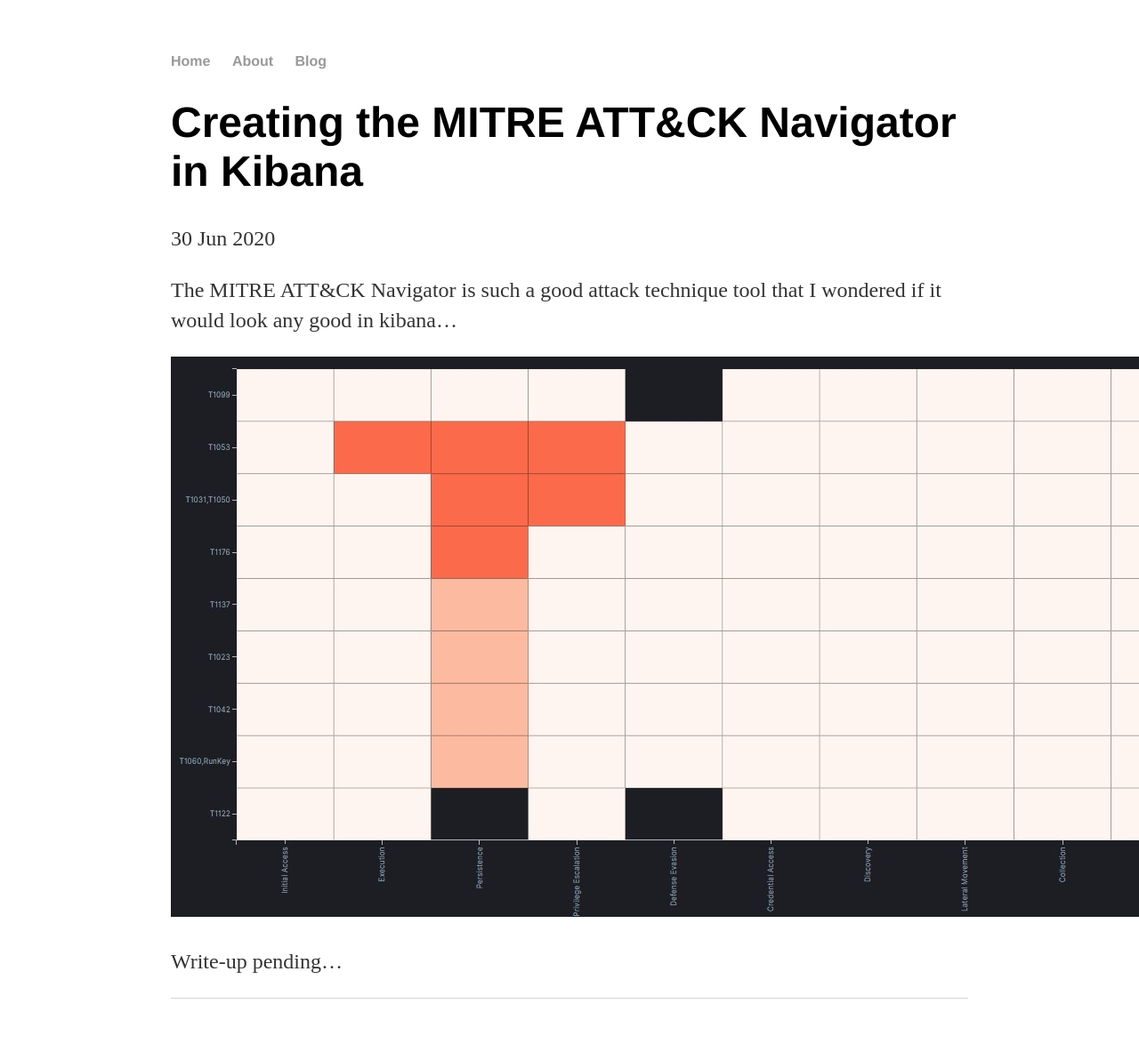
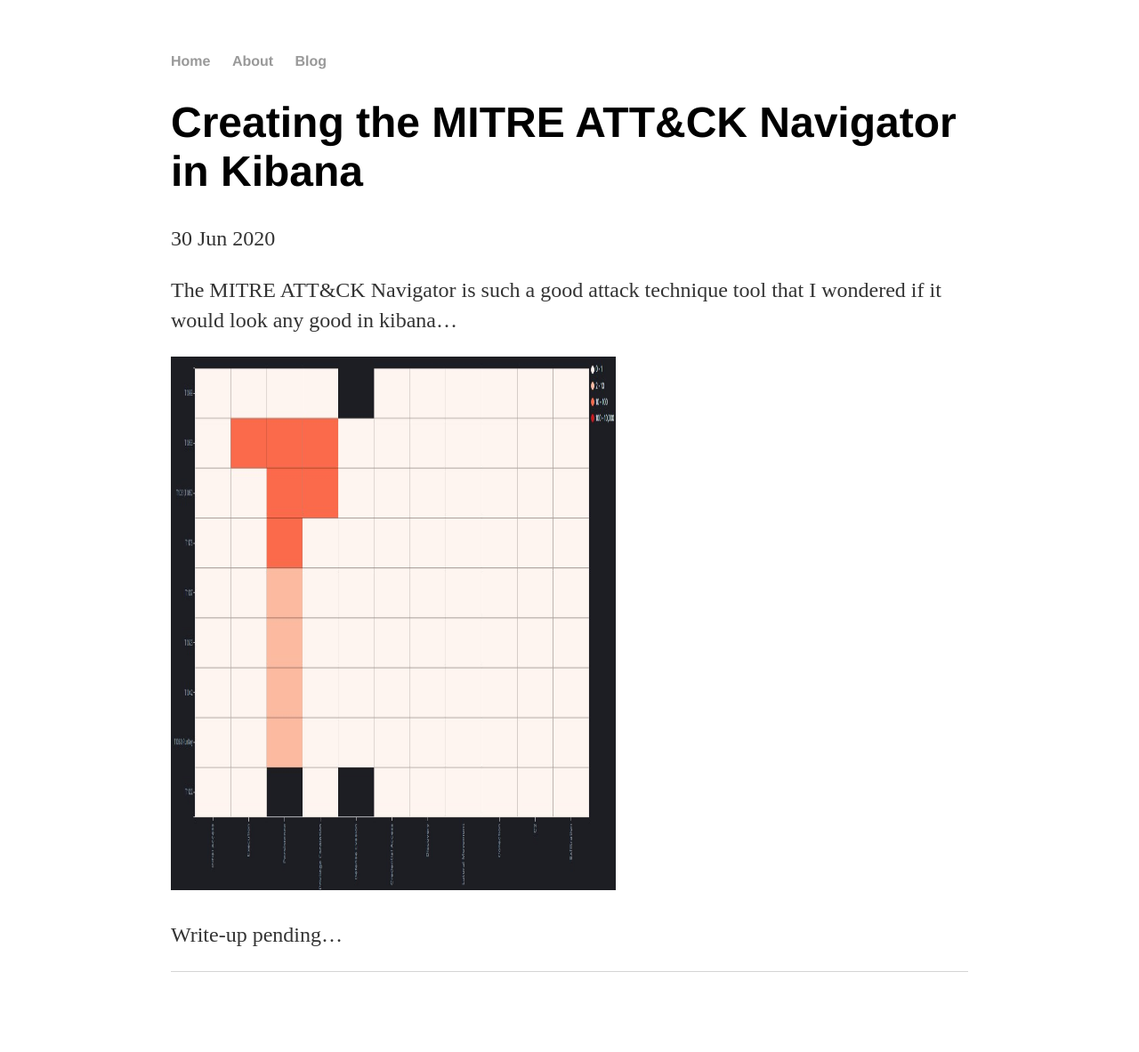
Before and after one commit to 5am5ecure/5am5ecure.github.io, a Jekyll site: the page built from _posts/2020-06-30-creating-the-mitre-attack-navigator-in-kibana.md, in a window 1280 px wide. Shown: the whole page at 89% size. Built offline with Jekyll 4.4.1, drawn with Linux system fonts in a browser that asks for light colours; after the commit the page ends 1153 px from its top, so only the background shows below that.

Commit message:
Update 2020-06-30-creating-the-mitre-attack-navigator-in-kibana.md

```diff
--- a/_posts/2020-06-30-creating-the-mitre-attack-navigator-in-kibana.md
+++ b/_posts/2020-06-30-creating-the-mitre-attack-navigator-in-kibana.md
@@ -6,6 +6,6 @@
 
 The MITRE ATT&CK Navigator is such a good attack technique tool that I wondered if it would look any good in kibana...
 
-<img src="{{site.url}}/img/MITRE_Nav_Kibana.jpg" alt="MITRE ATT&CK Navigator in Kibana">
+<img src="{{site.url}}/img/MITRE_Nav_Kibana.jpg" alt="MITRE ATT&CK Navigator in Kibana" width="500" height="600">
 
 Write-up pending...
```
